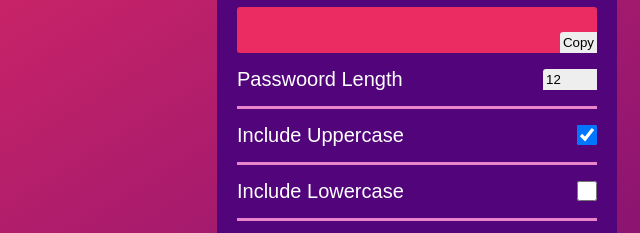
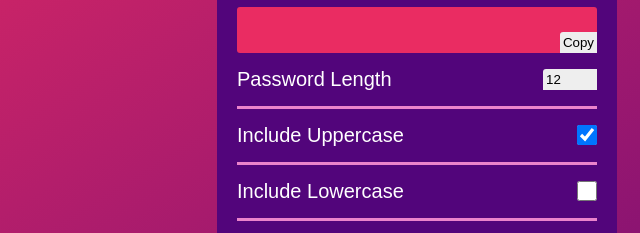
Before and after one commit to priyanka348/Password-Geneartor, a plain HTML site: page index.html in a window 1280 px wide. Shown: the part 222-455 px from the top of the page, 223-863 px from the left. Drawn offline with Linux system fonts and the light colour scheme; a web font is replaced by a local one.

Commit message:
Commit 2

```diff
--- a/index.html
+++ b/index.html
@@ -16,7 +16,7 @@
         </div>
         <div class="p-body">
             <div class="form-control">
-                <label for="p-length">Passwoord Length</label>
+                <label for="p-length">Password Length</label>
                 <input type="number" id="p-length" value="12" min="8" max="30">
             </div>
             <div class="form-control">
```
